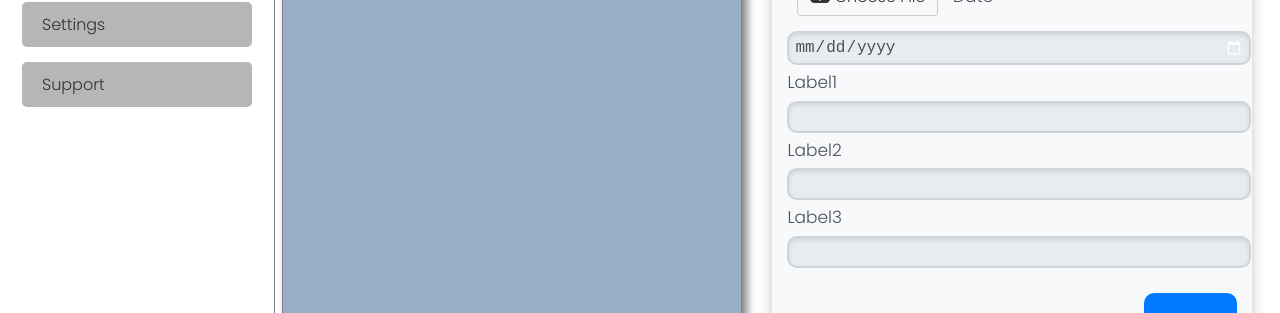
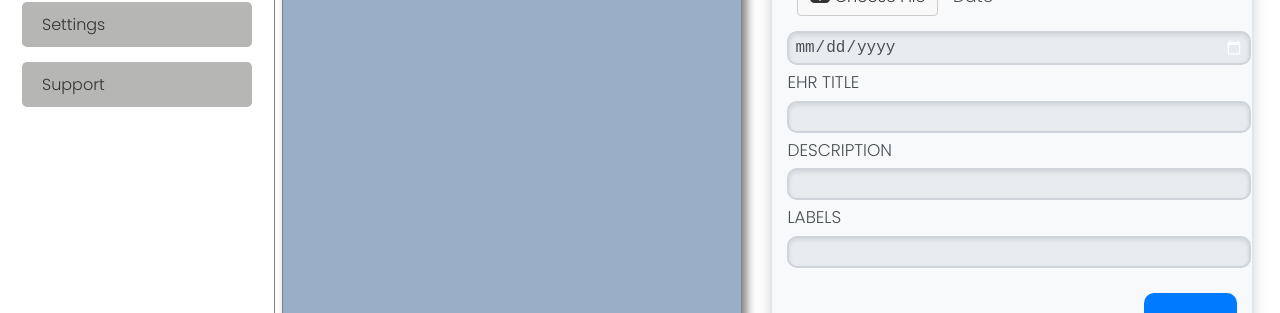
Before and after one commit to Team-Cornflakes/VitaFile, a React (Vite) app in the folder frontend/: page /timeline in a window 1280 px wide. Shown: the part 460-773 px from the top of the page. Built offline with nearby package versions, Linux system fonts and the light colour scheme.

Commit message:
changed labels

```diff
--- a/frontend/components/UploadCard.jsx
+++ b/frontend/components/UploadCard.jsx
@@ -81,13 +81,13 @@ const UploadCard = () => {
                                 <label className='LabelTextupload'> Date {/* Moved Date input below Choose File */}
                                     <input className="myInput1" type="date" name="date" value={formData.date} onChange={handleInputChange} required />
                                 </label>
-                                <label className='LabelTextupload'> Label1
+                                <label className='LabelTextupload'> EHR TITLE
                                     <input className="myInput1" type="text" name="label1" value={formData.label1} onChange={handleInputChange} required />
                                 </label>
-                                <label className='LabelTextupload'> Label2
+                                <label className='LabelTextupload'> DESCRIPTION
                                     <input className="myInput1" type="text" name="label2" value={formData.label2} onChange={handleInputChange} required />
                                 </label>
-                                <label className='LabelTextupload'> Label3
+                                <label className='LabelTextupload'> LABELS
                                     <input className="myInput1" type="text" name="label3" value={formData.label3} onChange={handleInputChange} required />
                                 </label>
                                 <div className='ModalButtonDiv'>
```
